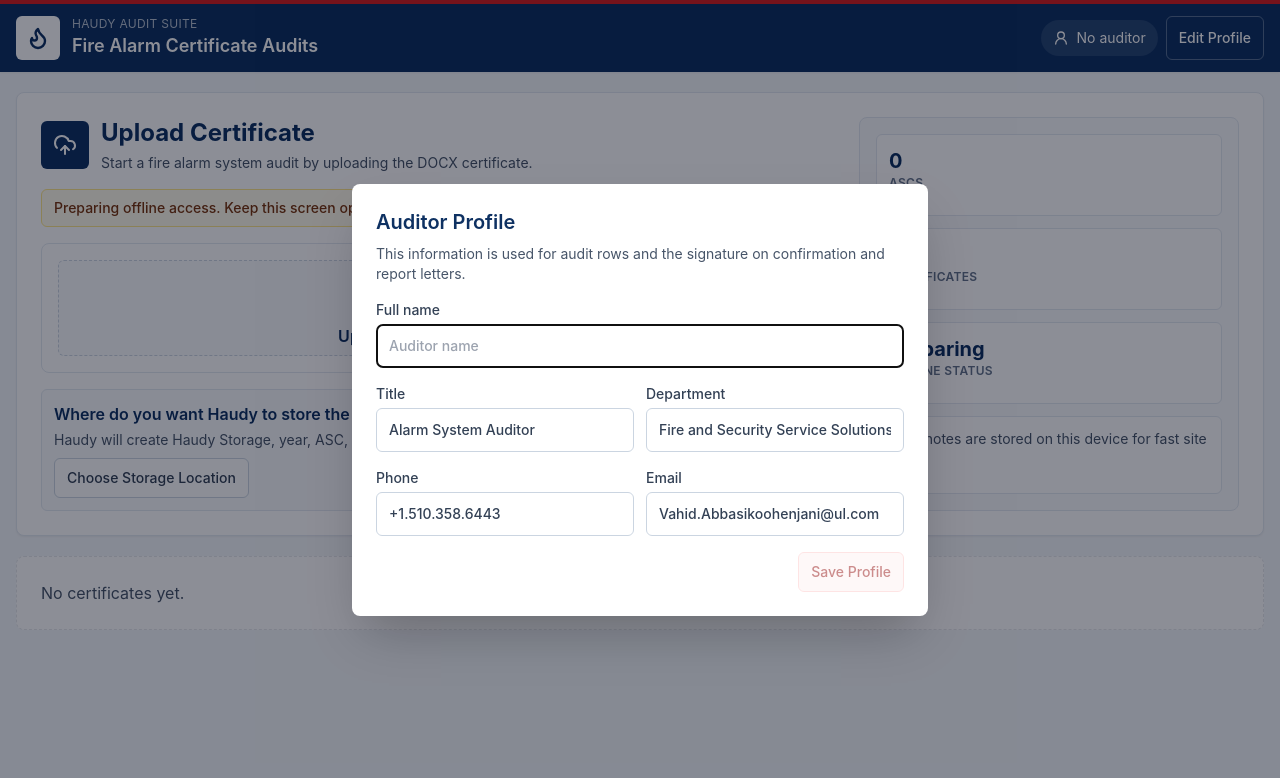
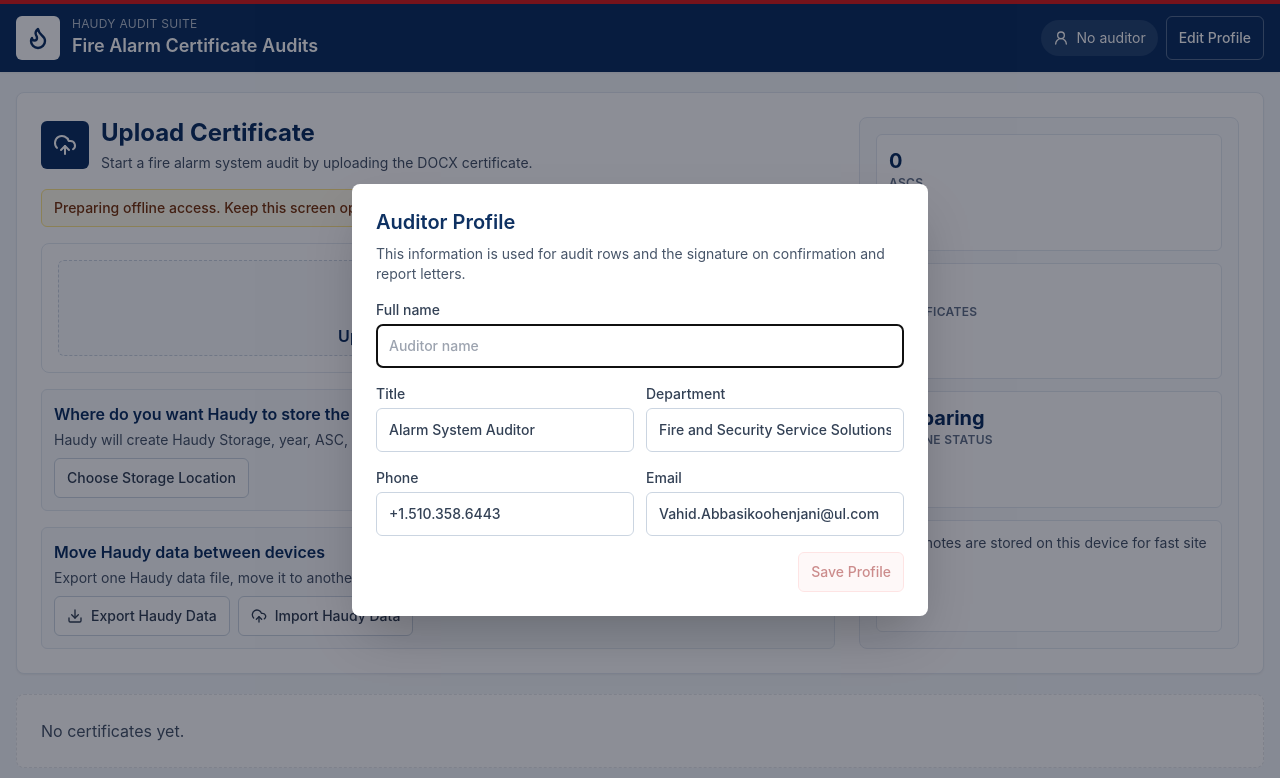
Before and after one commit to vahidabsk/Haudy, a React (Vite) app: page / in a window 1280 px wide. Shown: the top 778 px of the page. Built offline with nearby package versions, Linux system fonts and the light colour scheme.

Commit message:
Add Haudy data import export

```diff
--- /dev/null
+++ b/src/lib/haudy-data-transfer.ts
@@ -0,0 +1,59 @@
+const BACKUP_VERSION = 1;
+const HAUDY_PREFIX = "haudy.";
+
+interface HaudyBackupFile {
+  app: "Haudy";
+  version: number;
+  exportedAt: string;
+  entries: Record<string, string>;
+}
+
+export function exportHaudyBackup() {
+  const backup: HaudyBackupFile = {
+    app: "Haudy",
+    version: BACKUP_VERSION,
+    exportedAt: new Date().toISOString(),
+    entries: readHaudyEntries(),
+  };
+  const blob = new Blob([JSON.stringify(backup, null, 2)], { type: "application/json" });
+  const url = URL.createObjectURL(blob);
+  const link = document.createElement("a");
+  link.href = url;
+  link.download = `Haudy_Data_${new Date().toISOString().slice(0, 10)}.haudy-data.json`;
+  document.body.appendChild(link);
+  link.click();
+  link.remove();
+  URL.revokeObjectURL(url);
+}
+
+export async function importHaudyBackupFile(file: File) {
+  const backup = JSON.parse(await file.text()) as Partial<HaudyBackupFile>;
+  if (backup.app !== "Haudy" || !backup.entries || typeof backup.entries !== "object") {
+    throw new Error("This does not look like a Haudy data file.");
+  }
+  replaceHaudyEntries(backup.entries);
+  return Object.keys(backup.entries).length;
+}
+
+function readHaudyEntries() {
+  const entries: Record<string, string> = {};
+  for (let index = 0; index < localStorage.length; index += 1) {
+    const key = localStorage.key(index);
+    if (!key?.startsWith(HAUDY_PREFIX)) continue;
+    const value = localStorage.getItem(key);
+    if (value !== null) entries[key] = value;
+  }
+  return entries;
+}
+
+function replaceHaudyEntries(entries: Record<string, string>) {
+  Object.keys(localStorage)
+    .filter((key) => key.startsWith(HAUDY_PREFIX))
+    .forEach((key) => localStorage.removeItem(key));
+
+  Object.entries(entries).forEach(([key, value]) => {
+    if (key.startsWith(HAUDY_PREFIX) && typeof value === "string") {
+      localStorage.setItem(key, value);
+    }
+  });
+}
--- a/src/pages/Dashboard.tsx
+++ b/src/pages/Dashboard.tsx
@@ -1,4 +1,4 @@
-import { useEffect, useState } from "react";
+import { ChangeEvent, useEffect, useRef, useState } from "react";
 import { Link, useNavigate, useParams } from "react-router-dom";
 import { ArrowLeft, Building2, CalendarCheck, Download, FilePenLine, FileText, MapPin, ShieldCheck, Trash2, UploadCloud } from "lucide-react";
 import { UploadDialog } from "../components/UploadDialog";
@@ -7,6 +7,7 @@ import { clearAscDocuments, deleteAscDocuments, loadAscDocuments, updateAscDocum
 import { AscProfile, clearAscProfiles, completeAscProfile, deleteAscProfile, loadAscProfiles, saveAscProfiles } from "../lib/asc-profile";
 import { AscGroup, groupByAsc } from "../lib/asc-groups";
 import { auditHasProgress, auditIdentity, certificateIdentity } from "../lib/audit-duplicates";
+import { exportHaudyBackup, importHaudyBackupFile } from "../lib/haudy-data-transfer";
 import { prepareStorageFolders } from "../lib/local-document-storage";
 import { Audit, ParsedCertificate } from "../lib/types";
 import { relativeTime } from "../lib/utils";
@@ -29,7 +30,10 @@ export function Dashboard({ auditorName }: { auditorName: string }) {
   const [ascProfiles, setAscProfiles] = useState(() => loadAscProfiles());
   const [ascDocuments, setAscDocuments] = useState(() => loadAscDocuments());
   const [storageMessage, setStorageMessage] = useState("");
+  const [transferMessage, setTransferMessage] = useState("");
   const [duplicateUpload, setDuplicateUpload] = useState<DuplicateUploadReview | null>(null);
+  const [pendingImportFile, setPendingImportFile] = useState<File | null>(null);
+  const importInputRef = useRef<HTMLInputElement | null>(null);
 
   useEffect(() => {
     function refresh() {
@@ -116,6 +120,33 @@ export function Dashboard({ auditorName }: { auditorName: string }) {
                   Choose Storage Location
                 </button>
                 {storageMessage ? <span className="text-sm text-slate-600">{storageMessage}</span> : null}
+              </div>
+            </div>
+            <div className="grid gap-2 rounded-md border border-slate-200 bg-slate-50 p-3">
+              <div>
+                <h3 className="font-semibold text-navy">Move Haudy data between devices</h3>
+                <p className="mt-1 text-sm text-slate-600">Export one Haudy data file, move it to another device, then import it there.</p>
+              </div>
+              <div className="flex flex-wrap items-center gap-2">
+                <button
+                  type="button"
+                  className="inline-flex min-h-10 items-center gap-2 rounded-md border border-slate-300 bg-white px-3 py-2 text-sm font-medium text-slate-700 hover:bg-slate-50"
+                  onClick={() => {
+                    exportHaudyBackup();
+                    setTransferMessage("Haudy data file created.");
+                  }}
+                >
+                  <Download size={16} /> Export Haudy Data
+                </button>
+                <button
+                  type="button"
+                  className="inline-flex min-h-10 items-center gap-2 rounded-md border border-slate-300 bg-white px-3 py-2 text-sm font-medium text-slate-700 hover:bg-slate-50"
+                  onClick={() => importInputRef.current?.click()}
+                >
+                  <UploadCloud size={16} /> Import Haudy Data
+                </button>
+                <input ref={importInputRef} className="hidden" type="file" accept=".json,.haudy-data.json,application/json" onChange={(event) => chooseHaudyImportFile(event, setPendingImportFile)} />
+                {transferMessage ? <span className="text-sm text-slate-600">{transferMessage}</span> : null}
               </div>
             </div>
           </div>
@@ -250,7 +281,51 @@ export function Dashboard({ auditorName }: { auditorName: string }) {
           }}
         />
       ) : null}
+      {pendingImportFile ? (
+        <ImportDataDialog
+          file={pendingImportFile}
+          onCancel={() => setPendingImportFile(null)}
+          onImport={async () => {
+            try {
+              const count = await importHaudyBackupFile(pendingImportFile);
+              setTransferMessage(`Imported ${count} data item${count === 1 ? "" : "s"}. Reloading Haudy...`);
+              setPendingImportFile(null);
+              window.setTimeout(() => window.location.reload(), 500);
+            } catch (error) {
+              setTransferMessage(error instanceof Error ? error.message : "Could not import this Haudy data file.");
+              setPendingImportFile(null);
+            }
+          }}
+        />
+      ) : null}
     </main>
+  );
+}
+
+function chooseHaudyImportFile(event: ChangeEvent<HTMLInputElement>, setPendingImportFile: (file: File | null) => void) {
+  const file = event.target.files?.[0];
+  event.target.value = "";
+  if (!file) return;
+  setPendingImportFile(file);
+}
+
+function ImportDataDialog({ file, onCancel, onImport }: { file: File; onCancel: () => void; onImport: () => void }) {
+  return (
+    <div className="fixed inset-0 z-50 grid place-items-center bg-slate-950/40 px-4">
+      <div className="grid w-full max-w-lg gap-4 rounded-lg bg-white p-5 shadow-2xl">
+        <div>
+          <h2 className="text-xl font-bold text-navy">Import Haudy Data?</h2>
+          <p className="mt-1 text-sm text-slate-600">{file.name}</p>
+        </div>
+        <div className="rounded-md border border-amber-200 bg-amber-50 p-3 text-sm font-medium text-amber-950">
+          This will replace the current Haudy data on this device with the data from the selected file.
+        </div>
+        <div className="flex flex-wrap justify-end gap-2">
+          <button className="min-h-10 rounded-md border border-slate-300 bg-white px-4 text-sm font-medium text-slate-700 hover:bg-slate-50" onClick={onCancel}>Cancel</button>
+          <button className="min-h-10 rounded-md border border-emerald-200 bg-emerald-50 px-4 text-sm font-semibold text-emerald-800 hover:bg-emerald-100" onClick={onImport}>Import and Reload</button>
+        </div>
+      </div>
+    </div>
   );
 }
 
```
